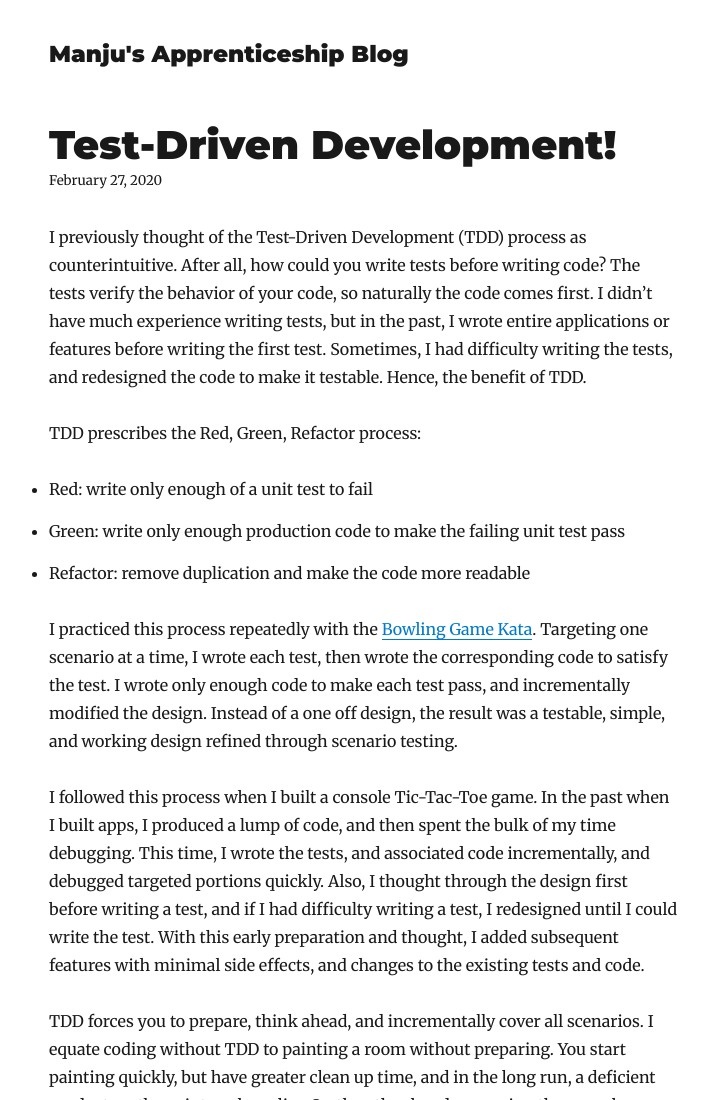
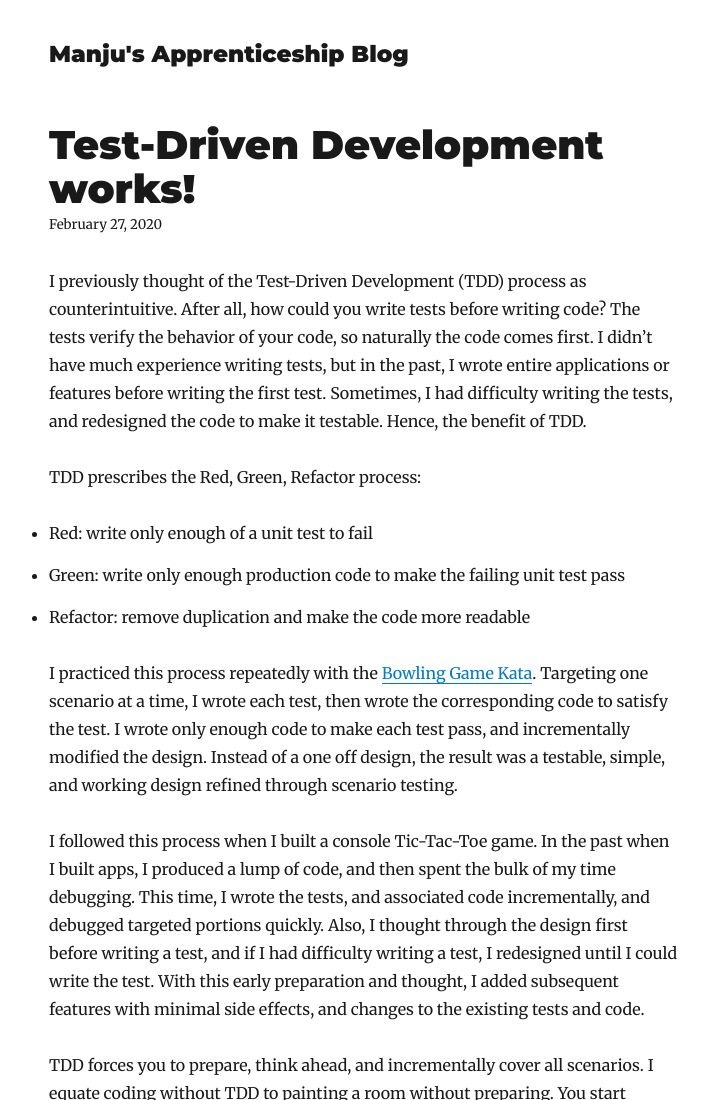
Before and after one commit to kudukacar/apprentice_blog, a Gatsby site: page /blog/tdd/ in a window 1280 px wide. Shown: the top 1100 px of the page, without its empty margins (276-979 px from the left). Built offline with nearby package versions, Linux system fonts and the light colour scheme; Gatsby itself is replaced by a stand-in of ours; some packages are replaced by stand-ins of ours.

Commit message:
change title

```diff
--- a/content/blog/tdd/index.md
+++ b/content/blog/tdd/index.md
@@ -1,5 +1,5 @@
 ---
-title: Test-Driven Development!
+title: Test-Driven Development works!
 date: "2020-02-27T23:46:37.121Z"
 ---
 
```
